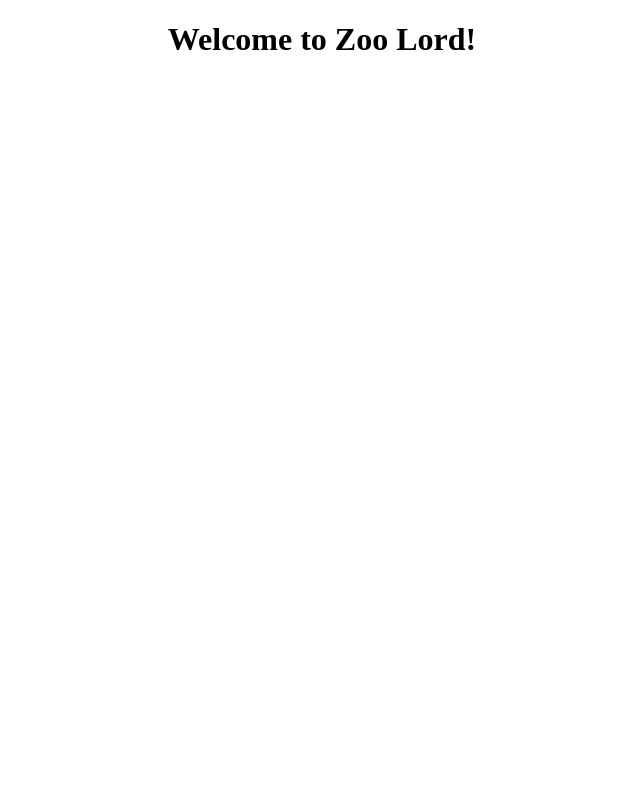
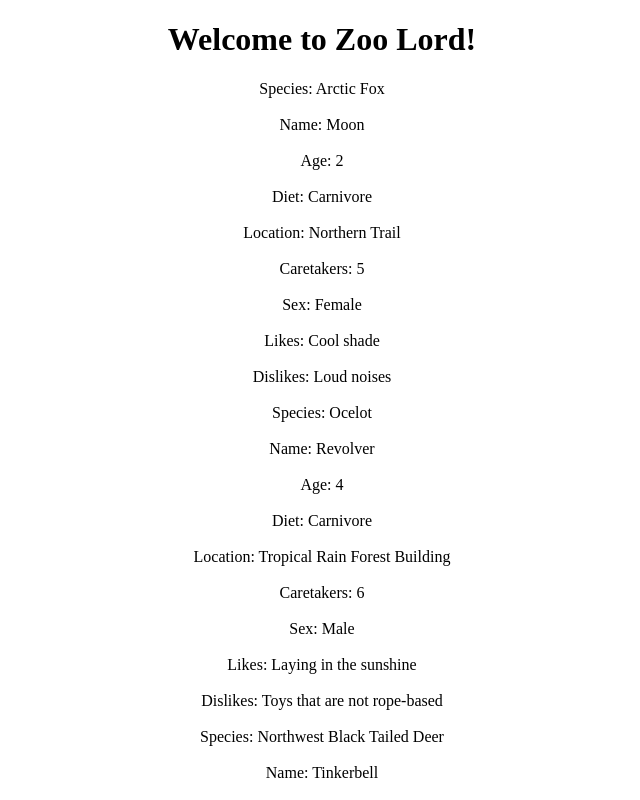
Before and after one commit to lukebertram/zoo, an Angular app: page / in a window 1280 px wide. Shown: the top 800 px of the page, without its empty margins (318-958 px from the left). Built offline with nearby package versions, Linux system fonts and the light colour scheme.

Commit message:
add animal-list component to display list of logged animals

```diff
--- /dev/null
+++ b/src/app/animal-list/animal-list.component.html
@@ -0,0 +1,39 @@
+<div *ngFor="let animal of childAnimalList">
+  <div class="animal-field">
+    <span class="field-key">Species: </span>
+    <span class="field-value">{{animal.species}}</span>
+  </div><br/>
+  <div class="animal-field">
+    <span class="field-key">Name: </span>
+    <span class="field-value">{{animal.name}}</span>
+  </div><br/>
+  <div class="animal-field">
+    <span class="field-key">Age: </span>
+    <span class="field-value">{{animal.age}}</span>
+  </div><br/>
+  <div class="animal-field">
+    <span class="field-key">Diet: </span>
+    <span class="field-value">{{animal.diet}}</span>
+  </div><br/>
+  <div class="animal-field">
+    <span class="field-key">Location: </span>
+    <span class="field-value">{{animal.location}}</span>
+  </div><br/>
+  <div class="animal-field">
+    <span class="field-key">Caretakers: </span>
+    <span class="field-value">{{animal.caretakers}}</span>
+  </div><br/>
+  <div class="animal-field">
+    <span class="field-key">Sex: </span>
+    <span class="field-value">{{animal.sex}}</span>
+  </div><br/>
+  <div class="animal-field">
+    <span class="field-key">Likes: </span>
+    <span class="field-value">{{animal.likes[0]}}</span>
+  </div><br/>
+  <div class="animal-field">
+    <span class="field-key">Dislikes: </span>
+    <span class="field-value">{{animal.dislikes[0]}}</span>
+  </div><br/>
+
+</div>
--- /dev/null
+++ b/src/app/animal-list/animal-list.component.ts
@@ -0,0 +1,20 @@
+import { Component, Input, Output, EventEmitter } from '@angular/core';
+import { Animal } from './../animal.model';
+
+@Component({
+  selector: 'animal-list',
+  templateUrl: './animal-list.component.html',
+  styleUrls: ['./animal-list.component.css']
+})
+export class AnimalListComponent {
+  @Input() childAnimalList: Animal[];
+  @Output() editClick = new EventEmitter();
+
+  constructor() { }
+
+  editButtonClicked(animalToEdit: Animal){
+    this.editClick.emit(animalToEdit);
+  }
+
+
+}
--- a/src/app/animal.model.ts
+++ b/src/app/animal.model.ts
@@ -1,11 +1,11 @@
 export class Animal {
   constructor(public species: string,
               public name: string,
-              public Age: number,
-              public Diet: string,
-              public Location: string,
-              public Caretakers: number,
-              public Sex: string,
-              public Likes: string[],
-              public Dislikes: string[]) { }
+              public age: number,
+              public diet: string,
+              public location: string,
+              public caretakers: number,
+              public sex: string,
+              public likes: string[],
+              public dislikes: string[]) { }
 }
--- a/src/app/app.component.html
+++ b/src/app/app.component.html
@@ -2,4 +2,8 @@
   <h1>
     Welcome to {{ title }}!
   </h1>
+  <!-- <animal-list [childAnimalList]="masterAnimalList" (editClick)="editAnimal($event)"></animal-list> -->
+  <animal-list [childAnimalList]="masterAnimalList"></animal-list>
+  <hr>
+
 </div>
--- a/src/app/app.module.ts
+++ b/src/app/app.module.ts
@@ -3,11 +3,15 @@ import { NgModule } from '@angular/core';
 
 
 import { AppComponent } from './app.component';
+import { NewAnimalComponent } from './new-animal/new-animal.component';
+import { AnimalListComponent } from './animal-list/animal-list.component';
 
 
 @NgModule({
   declarations: [
-    AppComponent
+    AppComponent,
+    NewAnimalComponent,
+    AnimalListComponent
   ],
   imports: [
     BrowserModule
--- /dev/null
+++ b/src/app/new-animal/new-animal.component.html
@@ -0,0 +1,3 @@
+<p>
+  new-animal works!
+</p>
```
Also changed, not shown: src/app/new-animal/new-animal.component.ts (added, +14 -0 lines), src/app/animal-list/animal-list.component.css (added), src/app/new-animal/new-animal.component.css (added).
